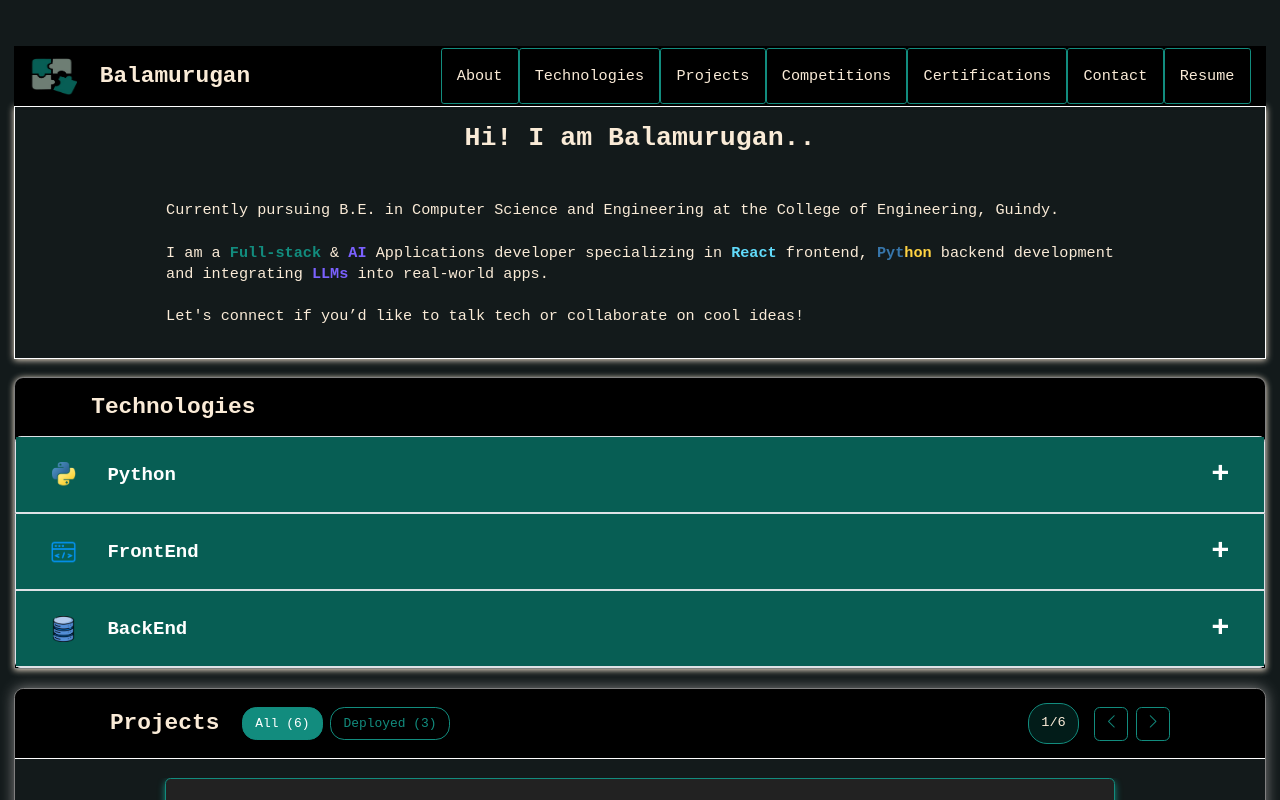
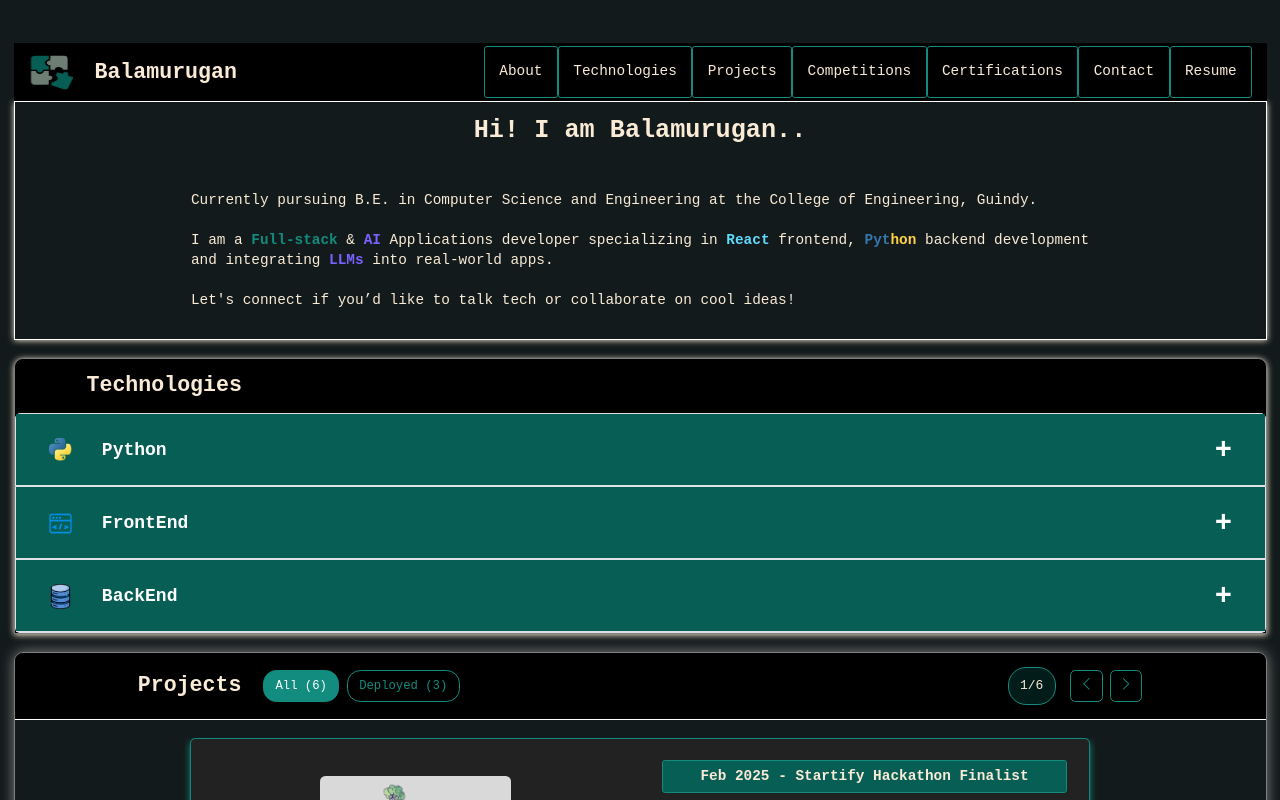
Before and after one commit to BALAMURUGAN16SA/PORTFOLIO, a React (Create React App) app: page / in a window 1280 px wide. Shown: the top 800 px of the page. Built offline with nearby package versions, Linux system fonts and the light colour scheme.

Commit message:
Update index.css

```diff
--- a/src/index.css
+++ b/src/index.css
@@ -1,5 +1,5 @@
 html {
-  zoom: 0.95;
+  zoom: 0.9;
 }
 
 body {
```
